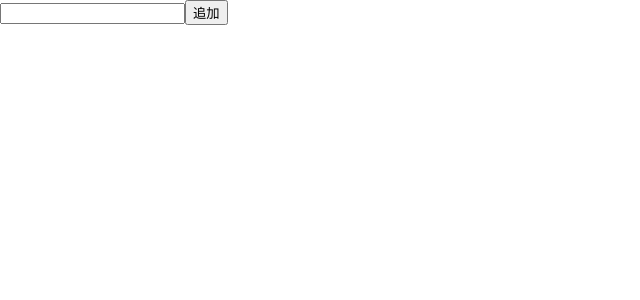
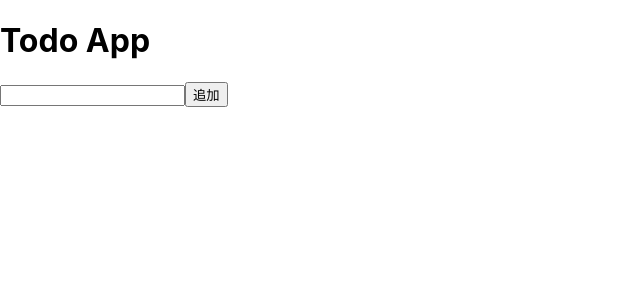
Before and after one commit to kinjo1130/React-todo-app, a React (Vite) app: page / in a window 1280 px wide. Shown: the top 300 px of the page, without its empty margins (0-640 px from the left). Built offline with nearby package versions, Linux system fonts and the light colour scheme.

Commit message:
dev:h1追加

```diff
--- a/src/App.tsx
+++ b/src/App.tsx
@@ -27,6 +27,7 @@ export const App = () => {
   return (
     <div>
       {/* e.preventDefaultがないとページごとリロードされてしますな。それはよろしくない */}
+      <h1>Todo App</h1>
       <form onSubmit={(e) => { e.preventDefault(); addTodo() }}>
         <input type="text" value={text} onChange={handleOnChange} />
         <input
```
